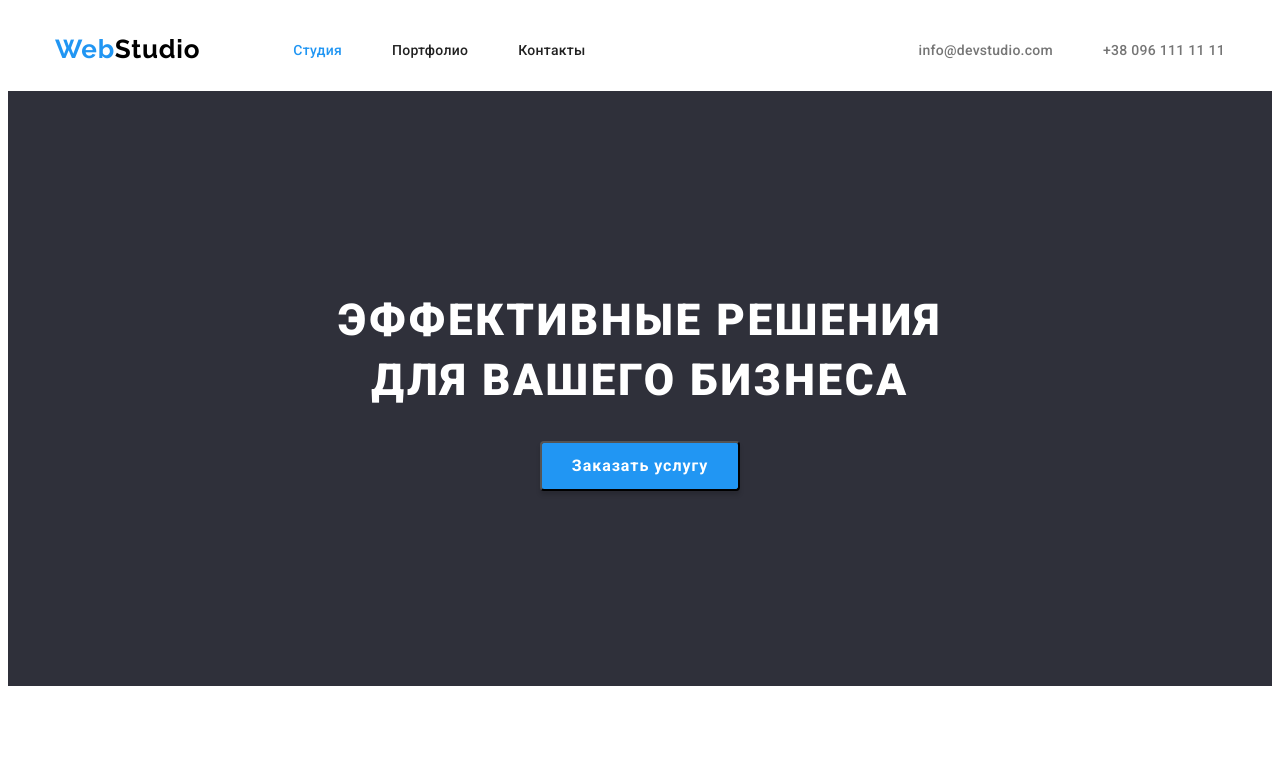
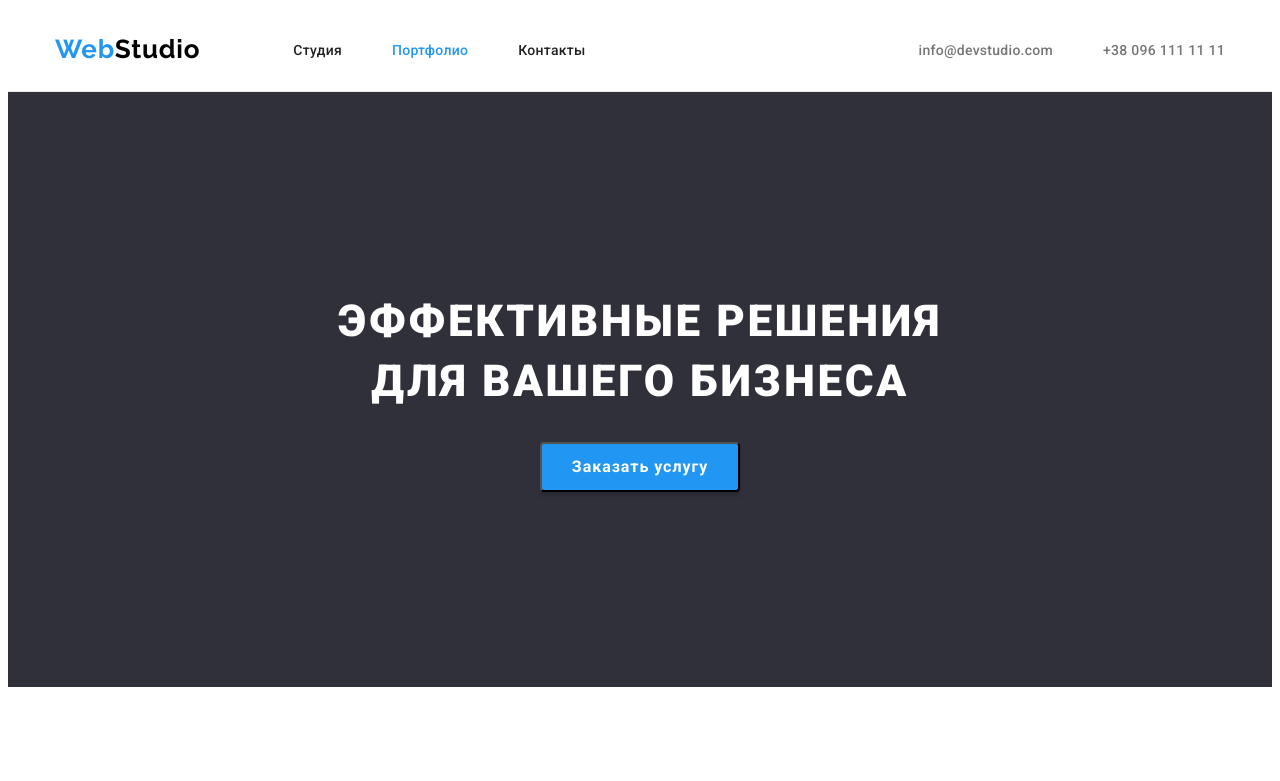
Before and after one commit to vtyshchenko/goit-markup-hw-03, a plain HTML site: page index.html in a window 1280 px wide. Shown: the top 781 px of the page. Drawn offline with Linux system fonts and the light colour scheme.

Commit message:
bugfix and refactoring

```diff
--- a/css/style.css
+++ b/css/style.css
@@ -40,15 +40,18 @@ body {
 
 /* ################### HEADER ################### */
 .container {
-  /* display: flex; */
-  /* align-items: center; */
   width: 1170px;
   margin-left: auto;
   margin-right: auto;
-  /* background: lightblue; */
+  /* background: aqua; */
 }
 
 .header {
+  background: #ffffff;
+  border-bottom: 1px solid #ececec;
+}
+
+.header-content {
   display: flex;
   align-items: center;
   justify-content: space-between;
@@ -208,6 +211,7 @@ body {
 .specifics {
   padding-top: 99px;
   padding-bottom: 47px;
+  /* background-color: darkseagreen; */
 }
 
 .specifics-list {
@@ -243,8 +247,9 @@ body {
 
 /* ################### WORK ################### */
 .work {
-  padding-bottom: 47px;
+  padding-top: 47px;
   padding-bottom: 94px;
+  /* background-color: khaki; */
 }
 
 .work-title {
@@ -271,7 +276,7 @@ body {
 
 /* ################### TEAM ################### */
 .team {
-  background-color: #f5f4fa;
+  /* background-color: #f5f4fa; */
   padding-top: 20px;
   padding-bottom: 94px;
 }
--- a/index.html
+++ b/index.html
@@ -14,18 +14,21 @@
   </head>
   <body>
     <!-- HEADER -->
+    <header class="header">
       <div class="container">
-      <header class="header">
+        <div class="header-content">
           <nav class="site-nav list">
             <a class="logo link" href="./index.html" lang="en">
               <span class="logo-part-blue">Web</span>Studio
             </a>
             <ul class="menu list">
               <li class="menu-item">
-              <a class="menu-link current link" href="./index.html">Студия</a>
+                <a class="menu-link link" href="./index.html">Студия</a>
               </li>
               <li class="menu-item">
-              <a class="menu-link link" href="./portfolio.html">Портфолио</a>
+                <a class="menu-link current link" href="./portfolio.html"
+                  >Портфолио</a
+                >
               </li>
               <li class="menu-item">
                 <a class="menu-link link" href="">Контакты</a>
@@ -48,8 +51,9 @@
               </a>
             </li>
           </ul>
+        </div>
+      </div>
     </header>
-    </div>
 
     <main>
       <!-- HERO -->
```
Also changed, not shown: portfolio.html (+4 -2 lines). Lines whose indentation alone changed are shown as unchanged.
